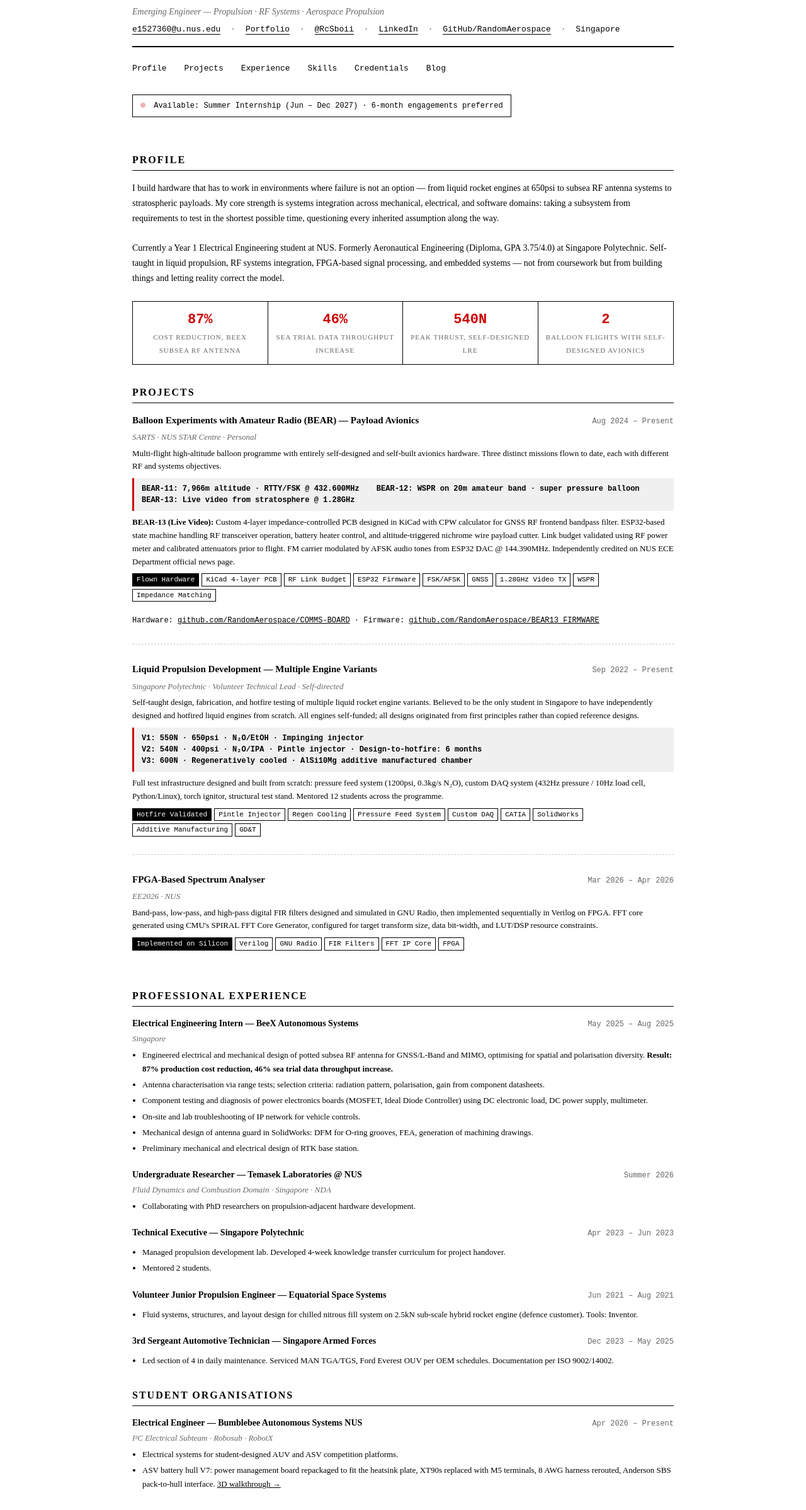
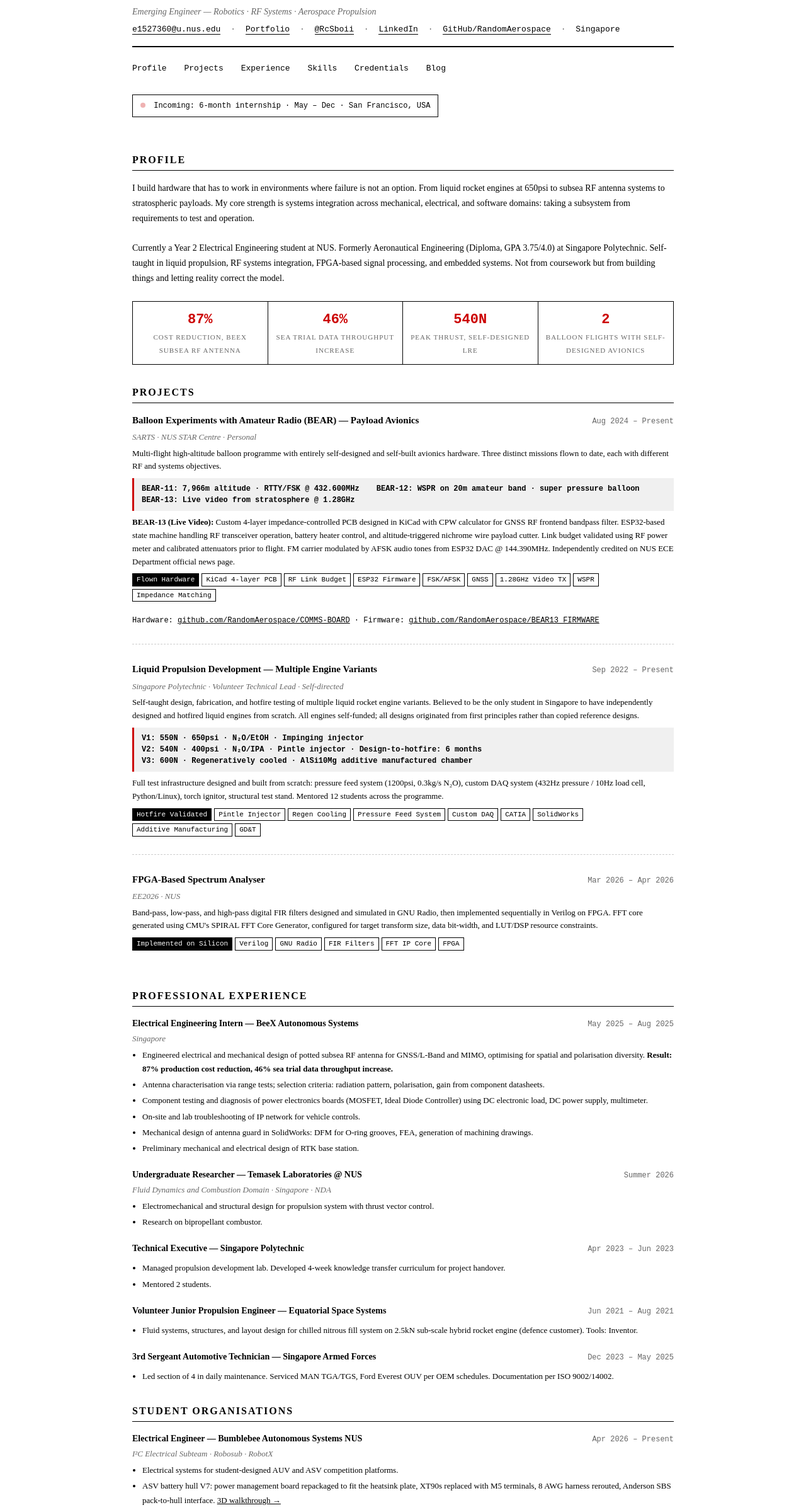
Before and after one commit to RandomAerospace/saiwaiphyo.github.io, a plain HTML site: page index.html in a window 1280 px wide. Shown: the part 78-2475 px from the top of the page at 63% size. Drawn offline with Linux system fonts and the light colour scheme.

Commit message:
Sync factual updates from the /eng/ page into the academic homepage
Co-Authored-By: Claude Opus 5.5 <noreply@anthropic.com>
Claude-Session: https://claude.ai/code/session_01Pc95fqhRhn7FmC3MtbKDdX

```diff
--- a/index.html
+++ b/index.html
@@ -401,7 +401,7 @@
 
 <header>
   <h1>Sai Wai Phyo</h1>
-  <div class="subtitle">Emerging Engineer — Propulsion · RF Systems · Aerospace Propulsion</div>
+  <div class="subtitle">Emerging Engineer — Robotics · RF Systems · Aerospace Propulsion</div>
   <div class="contact-line">
     <a href="mailto:e1527360@u.nus.edu">e1527360@u.nus.edu</a>
     <span>·</span>
@@ -428,7 +428,7 @@
 
 <div class="availability">
   <span class="status"></span>
-  Available: Summer Internship (Jun – Dec 2027) · 6-month engagements preferred
+  Incoming: 6-month internship · May – Dec · San Francisco, USA
 </div>
 
 <!-- PROFILE -->
@@ -436,11 +436,11 @@
   <h2>Profile</h2>
   <div class="profile">
     <p>
-      I build hardware that has to work in environments where failure is not an option — from liquid rocket engines at 650psi to subsea RF antenna systems to stratospheric payloads. My core strength is systems integration across mechanical, electrical, and software domains: taking a subsystem from requirements to test in the shortest possible time, questioning every inherited assumption along the way.
+      I build hardware that has to work in environments where failure is not an option. From liquid rocket engines at 650psi to subsea RF antenna systems to stratospheric payloads. My core strength is systems integration across mechanical, electrical, and software domains: taking a subsystem from requirements to test and operation.
     </p>
     <br>
     <p>
-      Currently a Year 1 Electrical Engineering student at NUS. Formerly Aeronautical Engineering (Diploma, GPA 3.75/4.0) at Singapore Polytechnic. Self-taught in liquid propulsion, RF systems integration, FPGA-based signal processing, and embedded systems — not from coursework but from building things and letting reality correct the model.
+      Currently a Year 2 Electrical Engineering student at NUS. Formerly Aeronautical Engineering (Diploma, GPA 3.75/4.0) at Singapore Polytechnic. Self-taught in liquid propulsion, RF systems integration, FPGA-based signal processing, and embedded systems. Not from coursework but from building things and letting reality correct the model.
   </div>
 
   <div class="stats-bar">
@@ -580,7 +580,8 @@
     </div>
     <div class="project-org">Fluid Dynamics and Combustion Domain · Singapore · NDA</div>
     <ul class="exp-bullets">
-      <li>Collaborating with PhD researchers on propulsion-adjacent hardware development.</li>
+      <li>Electromechanical and structural design for propulsion system with thrust vector control.</li>
+      <li>Research on bipropellant combustor.</li>
 
     </ul>
   </div>
@@ -665,7 +666,7 @@
       <h3>Bachelor of Electrical Engineering — National University of Singapore</h3>
       <div class="exp-date">Aug 2025 – May 2029</div>
     </div>
-    <p style="font-size:13px; margin-top:4px;">Year 1 · Singapore</p>
+    <p style="font-size:13px; margin-top:4px;">Year 2 · Singapore</p>
   </div>
   <div class="experience">
     <div class="exp-header">
@@ -696,7 +697,7 @@
 </section>
 
 <footer>
-  <div>Sai Wai Phyo · Last updated May 2026</div>
+  <div>Sai Wai Phyo · Last updated Nov 2026</div>
   <div>Built with HTML. No frameworks were harmed.</div>
 </footer>
 
```
